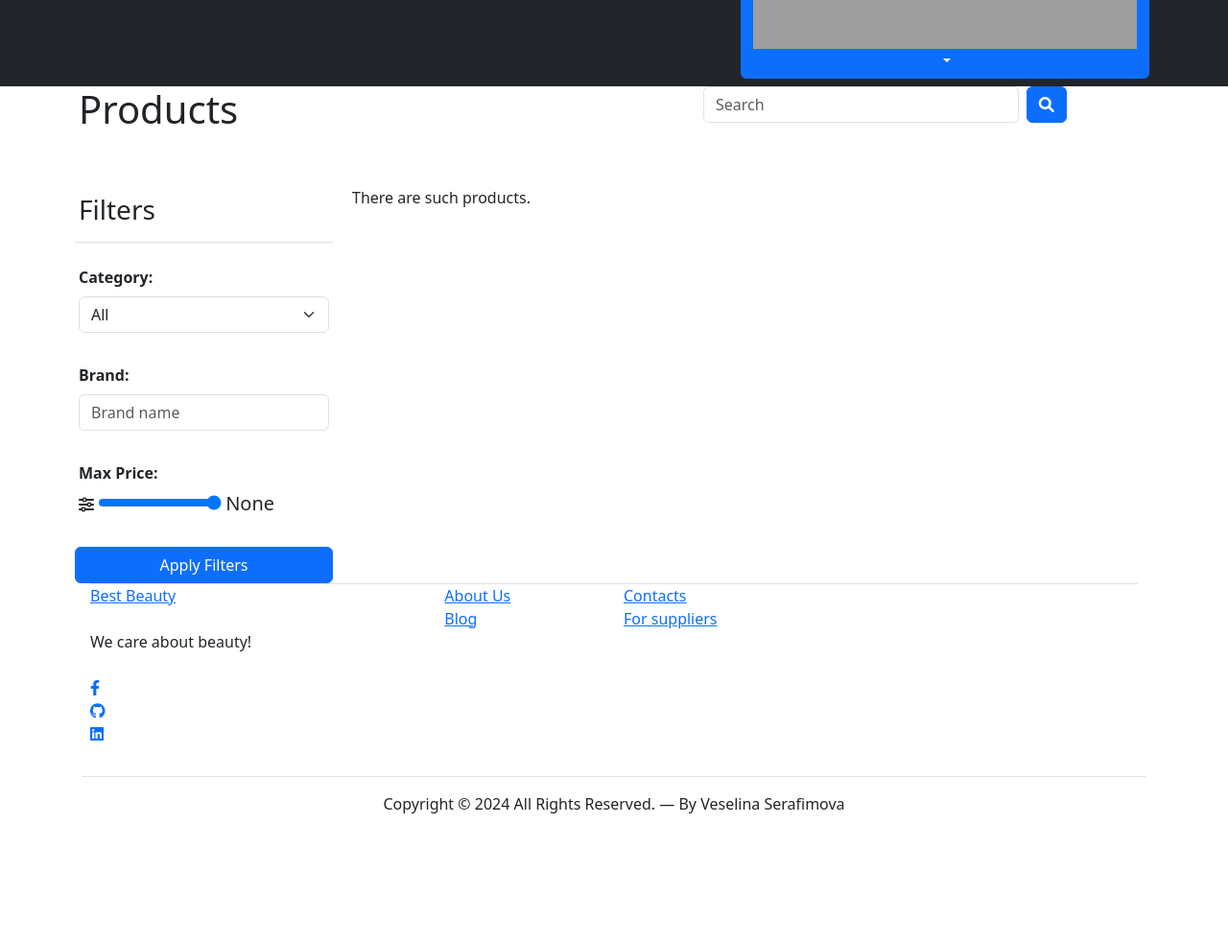
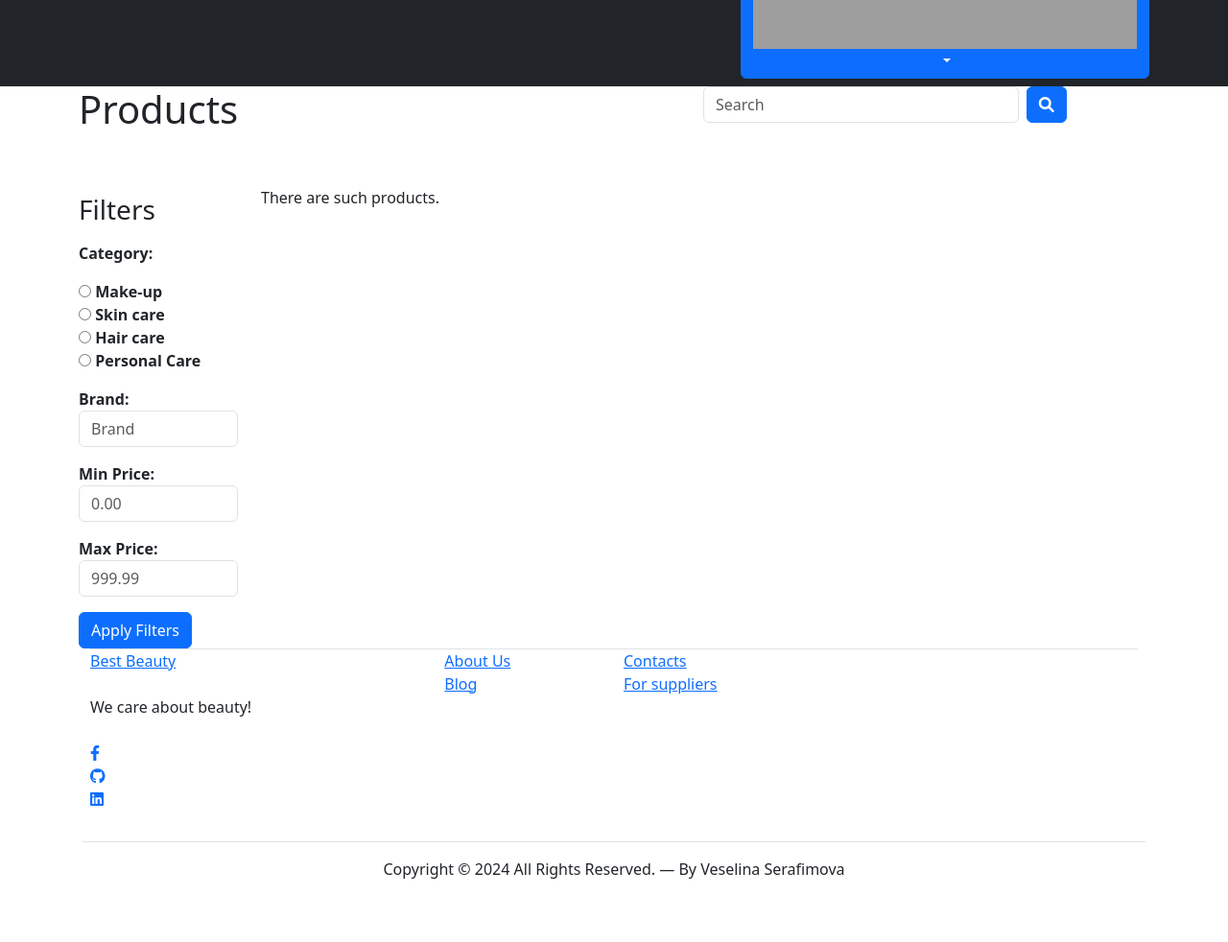
Before and after one commit to vessln/Cosmetics_store, a Django app: page /shop/products/ in a window 1280 px wide. Shown: the part 264-1246 px from the top of the page at 96% size. Before the commit the page ends 1112 px from the top, so only its background shows below. Run offline with Django 5.2, Linux system fonts and the light colour scheme; data that the repository does not hold is empty; some libraries are stand-ins or nearby versions; grey boxes are pictures that could not be loaded.

Commit message:
update search product

```diff
--- a/cosmetics_store/products/forms.py
+++ b/cosmetics_store/products/forms.py
@@ -92,3 +92,12 @@
                 "required": "Please, write a product description. This field is required.",
             },
         }
+
+
+class FilterProductForm(forms.Form):
+    category = forms.ChoiceField(label="Category", choices=ProductModel.PRODUCTS_CATEGORIES, widget=forms.RadioSelect, required=False, )
+    brand = forms.CharField(label="Brand", max_length=30, required=False, widget=forms.TextInput(attrs={"class": "form-control", "placeholder": "Brand"}) )
+    min_price = forms.DecimalField(label="Min Price", max_digits=5, decimal_places=2, min_value=0, required=False,
+                                   widget=forms.NumberInput(attrs={"step": "0.01", "class": "form-control", "placeholder": "0.00"}))
+    max_price = forms.DecimalField(label="Max Price", max_digits=5, decimal_places=2, min_value=0, required=False,
+                                   widget=forms.NumberInput(attrs={"step": "0.01", "class": "form-control", "placeholder": "999.99"}))
--- a/cosmetics_store/products/views.py
+++ b/cosmetics_store/products/views.py
@@ -4,7 +4,7 @@
 from django.urls import reverse, reverse_lazy
 from django.views import generic as generic_views
 
-from cosmetics_store.products.forms import CreateProductForm, UpdateProductForm
+from cosmetics_store.products.forms import CreateProductForm, UpdateProductForm, FilterProductForm
 from cosmetics_store.products.mixin import ProductRestrictionMixin
 from cosmetics_store.products.models import ProductModel
 
@@ -40,7 +40,6 @@
     template_name = "products/details_product.html"
 
 
-
 class DeleteProductView(ProductRestrictionMixin, messages_views.SuccessMessageMixin, generic_views.DeleteView):
     model = ProductModel
     template_name = "products/delete_product.html"
@@ -49,56 +48,48 @@
 
 
 class ListProductsView(generic_views.ListView):
-    queryset = ProductModel.objects.all()
+    queryset = ProductModel.objects.order_by("-created_at")
     template_name = "products/list_products.html"
 
     @property
-    def searched_word(self):
-        return self.request.GET.get("searched_word", None)
+    def searched_product(self):
+        return self.request.GET.get("searched_product", None)
 
-    @property
-    def searched_category(self):
-        return self.request.GET.get("searched_category", None)
-
-    @property
-    def searched_brand(self):
-        return self.request.GET.get("searched_brand", None)
-
-    @property
-    def max_price(self):
-        return self.request.GET.get("max_price", None)
 
     def get_context_data(self, *args, **kwargs):
         context = super().get_context_data(*args, **kwargs)
-        context["searched_word"] = self.searched_word or ""
-        context["searched_category"] = self.searched_category or ""
-        context["searched_brand"] = self.searched_brand or ""
-        context["max_price"] = self.max_price or ""
-        context["highest_price"] = ProductModel.objects.order_by("-price").values_list("price", flat=True).first()
+        context["searched_product"] = self.request.GET.get("searched_product", None) or ""
+        context["filter_products"] = FilterProductForm(self.request.GET)
+        # context["max_price"] = self.max_price or ""
+        # context["highest_price"] = ProductModel.objects.order_by("-price").values_list("price", flat=True).first()
 
         return context
 
     def get_queryset(self):
         queryset = super().get_queryset()
 
-        search_word = self.searched_word
-        if search_word:
+        search_product = self.request.GET.get("searched_product", None) or ""
+
+        if search_product:
             queryset = ProductModel.objects.filter(
-                Q(title_product__icontains=search_word) | Q(description__icontains=search_word)
-            )
+                Q(title_product__icontains=search_product))
 
-        search_category = self.searched_category
-        if search_category:
-            queryset = ProductModel.objects.filter(category=search_category)
 
-#TODO: brand search dont work ?
-        search_brand = self.searched_brand
-        if search_brand:
-            queryset = ProductModel.objects.filter(brand__icontains=search_brand)
+        form = FilterProductForm(self.request.GET)
+        if form.is_valid():
+            category = form.cleaned_data.get('category')
+            min_price = form.cleaned_data.get('min_price')
+            max_price = form.cleaned_data.get('max_price')
+            brand = form.cleaned_data.get('brand')
 
-        max_pr = self.max_price
-        if max_pr:
-            queryset = ProductModel.objects.filter(price__lte=max_pr)
+            if category:
+                queryset = queryset.filter(category=category)
+            if min_price:
+                queryset = queryset.filter(price__gte=min_price)
+            if max_price:
+                queryset = queryset.filter(price__lte=max_price)
+            if brand:
+                queryset = queryset.filter(brand__icontains=brand)
 
         return queryset
 
--- a/templates/products/list_products.html
+++ b/templates/products/list_products.html
@@ -18,7 +18,7 @@
                         <form action="{% url 'list products' %}" class="row g-2" method="get">
                             <div class="col-9">
                                 <input id="search-bar" type="text" class="form-control" placeholder="Search"
-                                       name="searched_word" value="{{ searched_word }}">
+                                       name="searched_product" value="{{ searched_product }}">
                             </div>
                             <div class="col-auto">
                                 <button id="search-button" class="btn btn-primary">
@@ -36,41 +36,18 @@
         <div class="container">
             <div class="row">
 
-                <div class="col-md-3">
+                <div class="col-md-2">
 
                     <h3 class="py-2">Filters</h3>
-                        <form action="{% url 'list products' %}" class="row g-2" method="get">
 
-                            <div class="mb-4 border-top">
-                                <label for="category-filter" class="form-label fw-bold pt-4">Category:</label>
-                                <select class="form-select form-control" id="category-filter" name="searched_category">
-                                    <option value="">All</option>
-                                    <option value="Make-up">Make-up</option>
-                                    <option value="Skin care">Skin care</option>
-                                    <option value="Hair care">Hair care</option>
-                                    <option value="Personal Care">Personal Care</option>
-                                </select>
-                            </div>
-
-                            <div class="mb-4">
-                                <label for="brand-filter" class="form-label fw-bold">Brand:</label>
-                                <input id="search-bar" type="text" class="form-control" placeholder="Brand name"
-                                       name="searched_brand" value="{{ searched_brand }}">
-                            </div>
-
-                           <div class="col-12 mb-4">
-                               <div><label for="price-range" class="form-label fw-bold">Max Price:</label></div>
-                                <div class="fa fa-sliders">
-                                    <input type="range" class="form-row" id="price-range" name="max_price" min="0" max={{ highest_price }} step="0.01" value="500">
-                                </div>
-                                <span class="h5" id="price-value">{{ highest_price }}</span>
-                            </div>
-
+                    <form action="{% url 'list products' %}" method="get">
+                        <b>{{ filter_products.as_p }}</b>
                         <button type="submit" class="btn btn-primary">Apply Filters</button>
                     </form>
+
                 </div>
 
-            <div class="col-md-9">
+            <div class="col-md-10">
 
                 {% if not object_list %}
 
```
